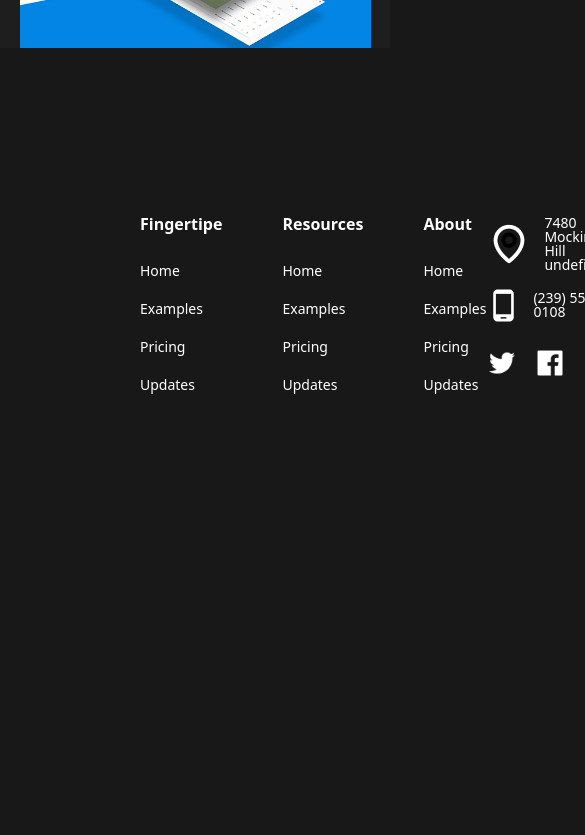
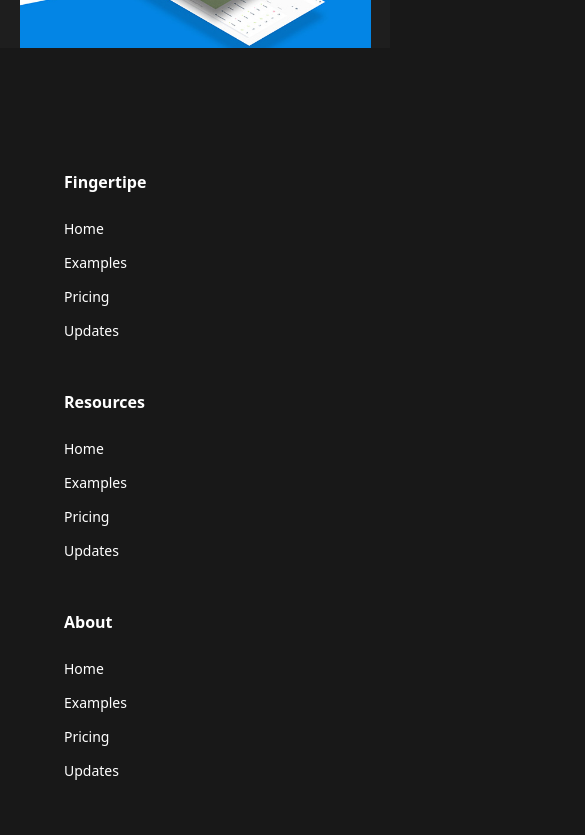
Before and after one commit to Caiorossi00/Frontend-Test---ADAC-Softwares, a React (Vite) app: page / in a window 390 px wide. Shown: the part 7200-8035 px from the top of the page, 585 px wide, since content can reach past the window. Before the commit the page ends 7676 px from the top, so only its background shows below. Built offline with nearby package versions, Linux system fonts and the light colour scheme.

Commit message:
Footer UI update

```diff
--- a/src/assets/styles/Footer.scss
+++ b/src/assets/styles/Footer.scss
@@ -1,14 +1,12 @@
 .footer {
-  padding: 84px 0;
+  margin: 15vh 10vh 5vh;
 }
 
 .footer-container {
   margin: 0 auto;
-  padding: 0 140px;
-
   display: flex;
-  justify-content: space-between;
-  align-items: flex-start;
+  justify-content: space-around;
+  gap: 40px;
 }
 
 .footer-columns {
@@ -76,3 +74,38 @@
     cursor: pointer;
   }
 }
+
+@media (max-width: 768px) {
+  .footer {
+    margin: 15vh 64px 6vh;
+  }
+
+  .footer-container {
+    flex-direction: column;
+    align-items: flex-start;
+    gap: 56px;
+  }
+
+  .footer-columns {
+    flex-direction: column;
+    gap: 56px;
+  }
+
+  .footer-column {
+    h4 {
+      margin-bottom: 32px;
+    }
+
+    ul {
+      gap: 20px;
+    }
+  }
+
+  .footer-contact {
+    gap: 20px;
+  }
+
+  .footer-social {
+    margin-top: 16px;
+  }
+}
```
